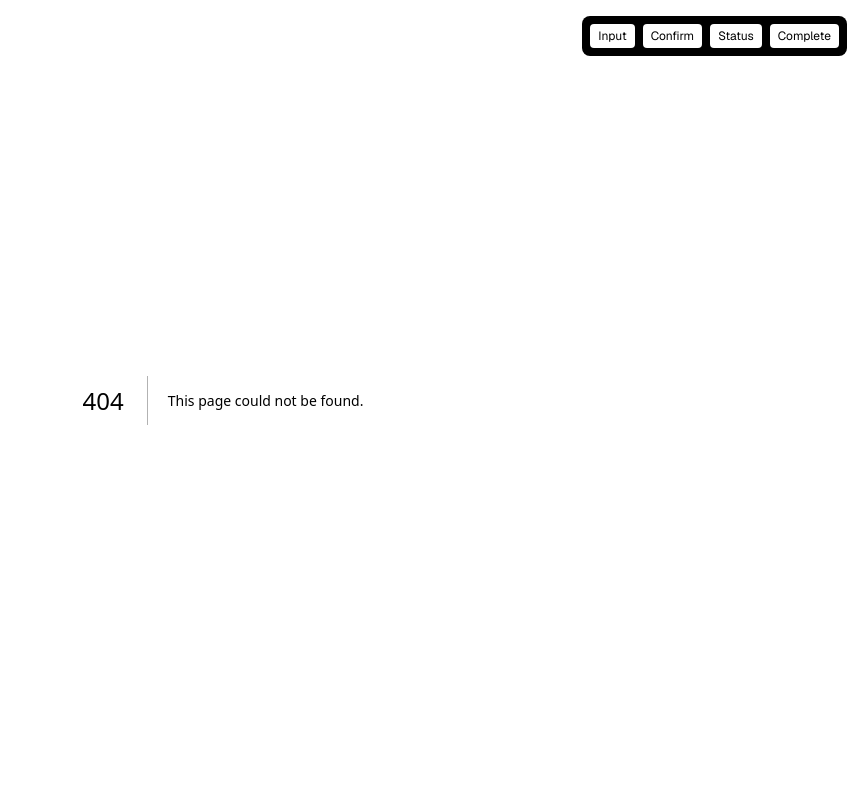
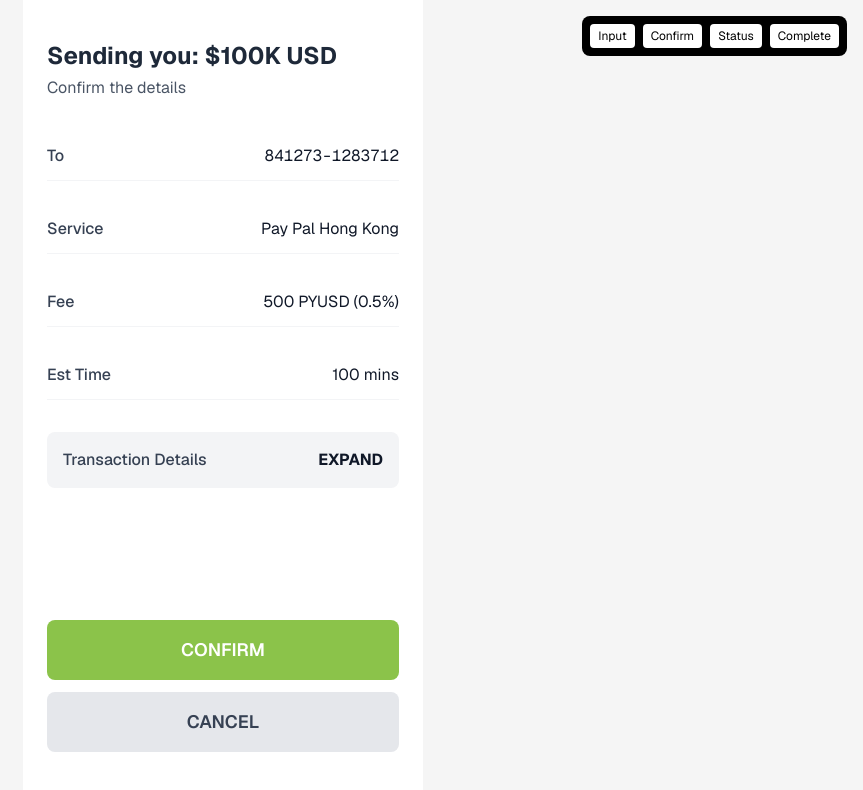
Before and after one commit to BrianSeong99/Vapor, a Next.js app in the folder frontend/: page /confirm in a window 1280 px wide. Before the commit this address had no page. Shown: the top 790 px of the page, without its empty margins (417-1280 px from the left). Built offline with nearby package versions, Linux system fonts and the light colour scheme.

Commit message:
feat: implement sellers detail confirm page ui

```diff
--- /dev/null
+++ b/frontend/src/app/confirm/page.tsx
@@ -0,0 +1,103 @@
+'use client';
+
+import { useState } from 'react';
+import { useRouter } from 'next/navigation';
+
+export default function ConfirmPage() {
+  const router = useRouter();
+  const [showTransactionDetails, setShowTransactionDetails] = useState(false);
+
+  const handleConfirm = () => {
+    // TODO: Integrate wallet signing
+    router.push('/status');
+  };
+
+  const handleCancel = () => {
+    router.push('/');
+  };
+
+  return (
+    <div className="mobile-container">
+      <div className="flex flex-col min-h-screen p-6 bg-white">
+        {/* Header */}
+        <div className="mb-8 mt-4">
+          <h1 className="text-2xl font-bold text-gray-800 mb-1">
+            Sending you: $100K USD
+          </h1>
+          <p className="text-gray-600 text-base">Confirm the details</p>
+        </div>
+
+        {/* Transaction Details */}
+        <div className="flex-1 space-y-6">
+          {/* To */}
+          <div className="flex justify-between items-center py-3 border-b border-gray-100">
+            <span className="text-gray-700 font-medium">To</span>
+            <span className="text-gray-900 font-mono">841273-1283712</span>
+          </div>
+
+          {/* Service */}
+          <div className="flex justify-between items-center py-3 border-b border-gray-100">
+            <span className="text-gray-700 font-medium">Service</span>
+            <span className="text-gray-900">Pay Pal Hong Kong</span>
+          </div>
+
+          {/* Fee */}
+          <div className="flex justify-between items-center py-3 border-b border-gray-100">
+            <span className="text-gray-700 font-medium">Fee</span>
+            <span className="text-gray-900">500 PYUSD (0.5%)</span>
+          </div>
+
+          {/* Est Time */}
+          <div className="flex justify-between items-center py-3 border-b border-gray-100">
+            <span className="text-gray-700 font-medium">Est Time</span>
+            <span className="text-gray-900">100 mins</span>
+          </div>
+
+          {/* Transaction Details Expandable */}
+          <div className="mt-8">
+            <button
+              onClick={() => setShowTransactionDetails(!showTransactionDetails)}
+              className="w-full p-4 bg-gray-100 rounded-lg flex justify-between items-center"
+            >
+              <span className="text-gray-700 font-medium">Transaction Details</span>
+              <span className="text-gray-900 font-bold">
+                {showTransactionDetails ? 'COLLAPSE' : 'EXPAND'}
+              </span>
+            </button>
+
+            {showTransactionDetails && (
+              <div className="mt-4 p-4 bg-gray-50 rounded-lg">
+                <div className="font-mono text-sm text-gray-700 whitespace-pre-wrap">
+                  {`{
+  "bridgeTransaction": {
+    "transactionHash":
+"0x7d3c9a93d95a3c3188182c0d3dc5f3
+d95a3c3188182c0d3dc5f3d95a3c31881
+8",
+    "fromChain": {...`}
+                </div>
+              </div>
+            )}
+          </div>
+        </div>
+
+        {/* Action Buttons */}
+        <div className="pb-6 space-y-3">
+          <button
+            onClick={handleConfirm}
+            className="w-full py-4 bg-[#8BC34A] hover:bg-[#689F38] text-white font-semibold text-lg rounded-lg transition-colors"
+          >
+            CONFIRM
+          </button>
+
+          <button
+            onClick={handleCancel}
+            className="w-full py-4 bg-gray-200 hover:bg-gray-300 text-gray-700 font-semibold text-lg rounded-lg transition-colors"
+          >
+            CANCEL
+          </button>
+        </div>
+      </div>
+    </div>
+  );
+}
```
